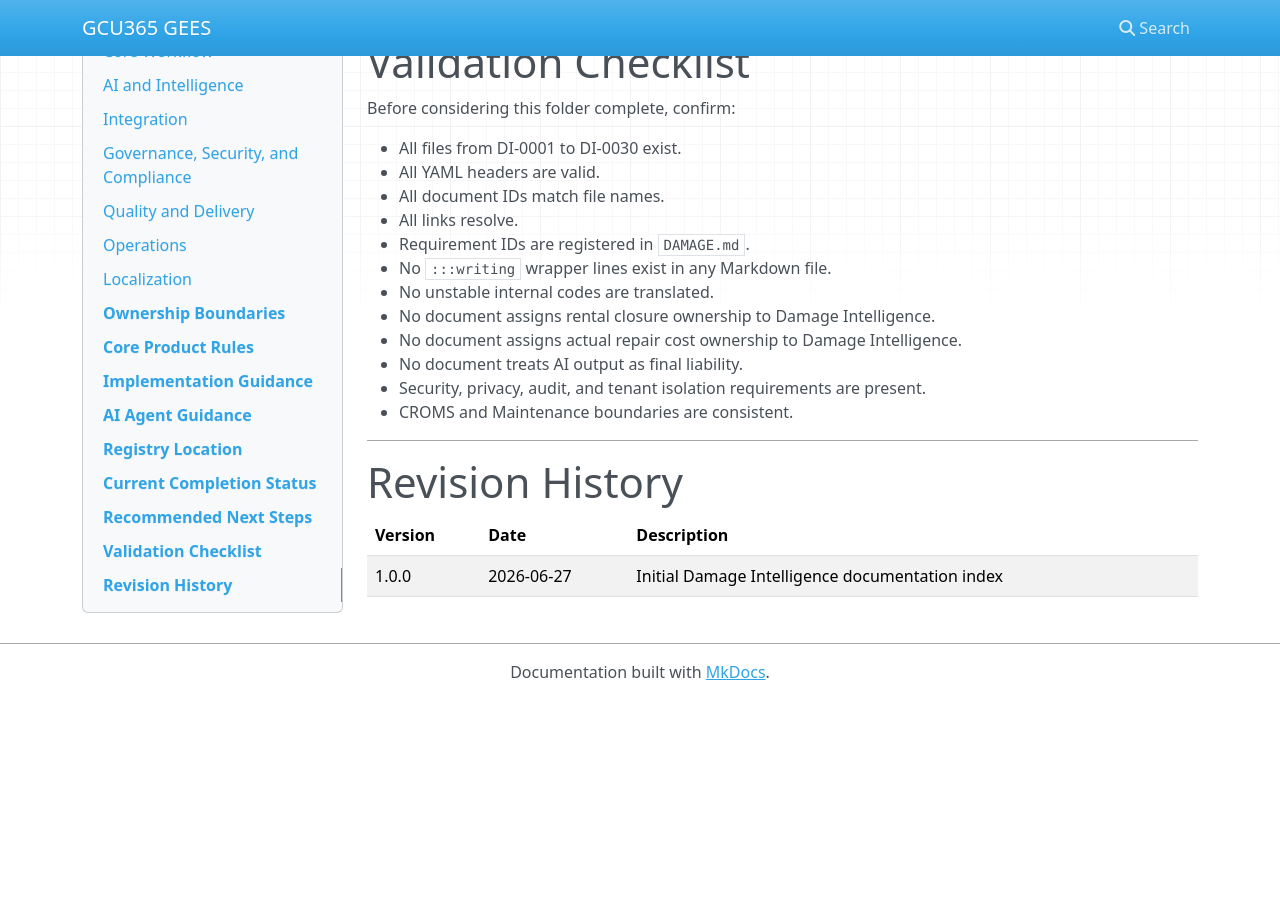
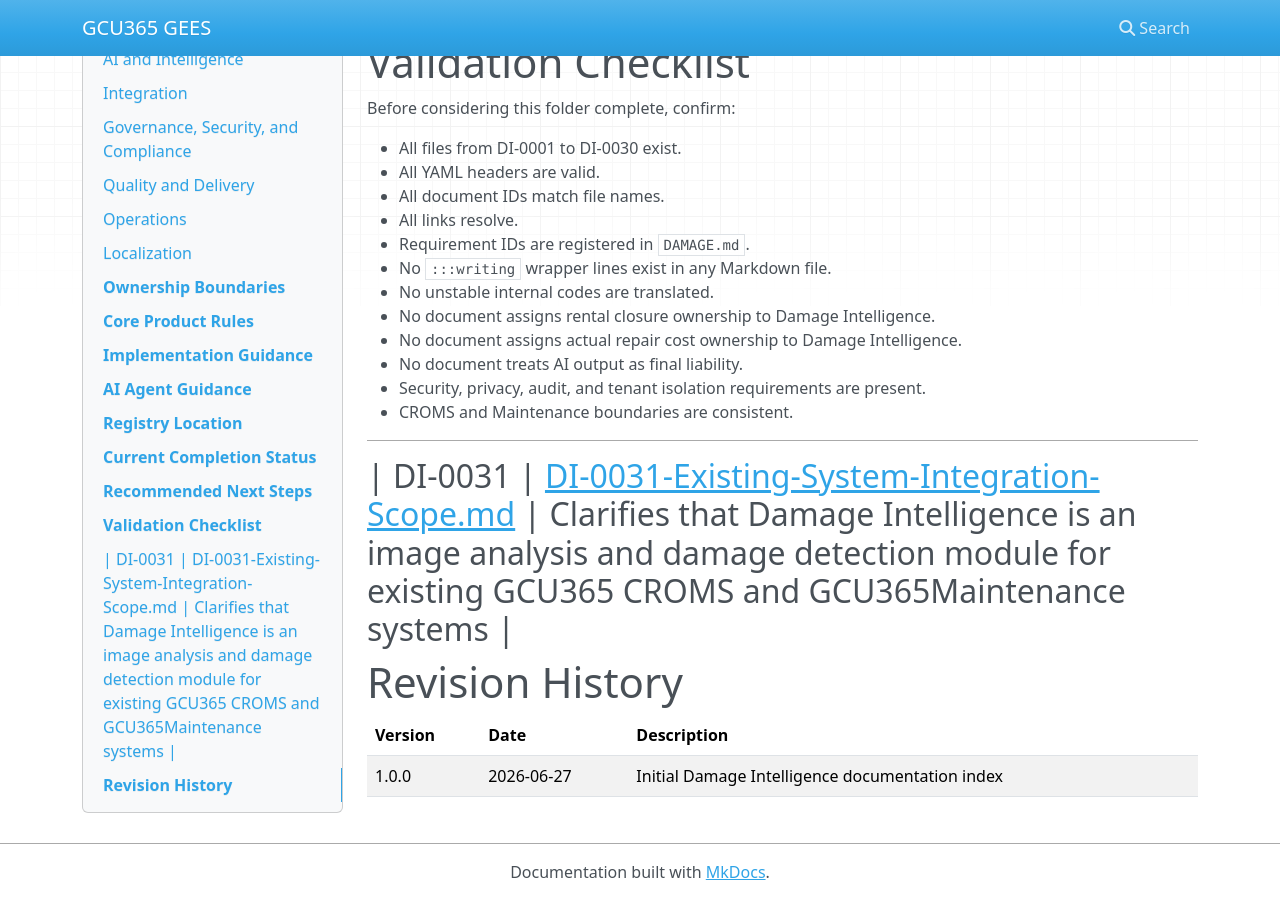
Before and after one commit to My10Sons/GCU365GEES, an MkDocs documentation site: the page built from docs/07-Damage-Intelligence/README.md, in a window 1280 px wide and 900 px high, scrolled down 9461 px. Built offline with MkDocs 1.6.1, drawn with Linux system fonts in a browser that asks for light colours; nearby versions of some CDN libraries; before the commit the page ends 10161 px from its top, so only the background shows below that.

Commit message:
Clarify Damage Intelligence module integration
Added clarification about Damage Intelligence module for existing systems.

```diff
--- a/docs/07-Damage-Intelligence/README.md
+++ b/docs/07-Damage-Intelligence/README.md
@@ -358,7 +358,8 @@
 - CROMS and Maintenance boundaries are consistent.
 
 ---
-
+| DI-0031 | [DI-0031-Existing-System-Integration-Scope.md](DI-0031-Existing-System-Integration-Scope.md) | Clarifies that Damage Intelligence is an image analysis and damage detection module for existing GCU365 CROMS and GCU365Maintenance systems |
+---
 # Revision History
 
 | Version | Date | Description |
```
